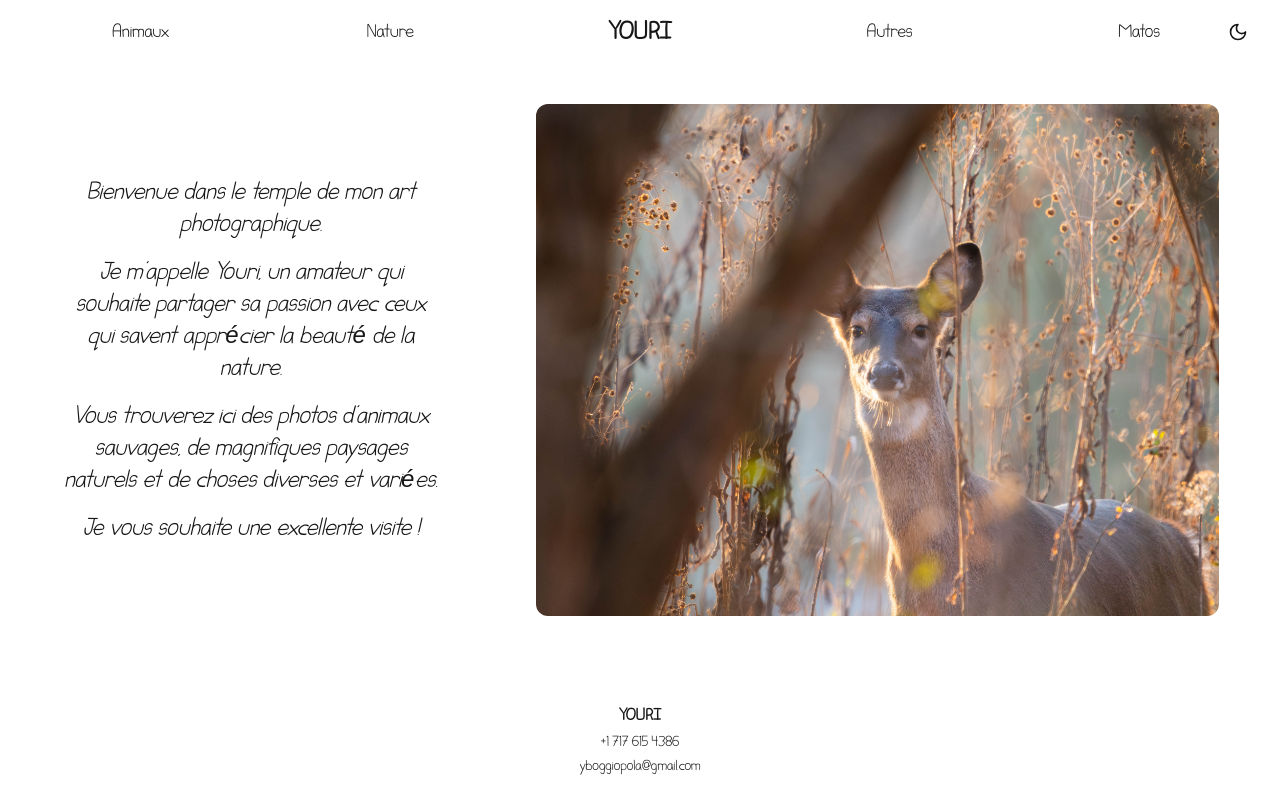
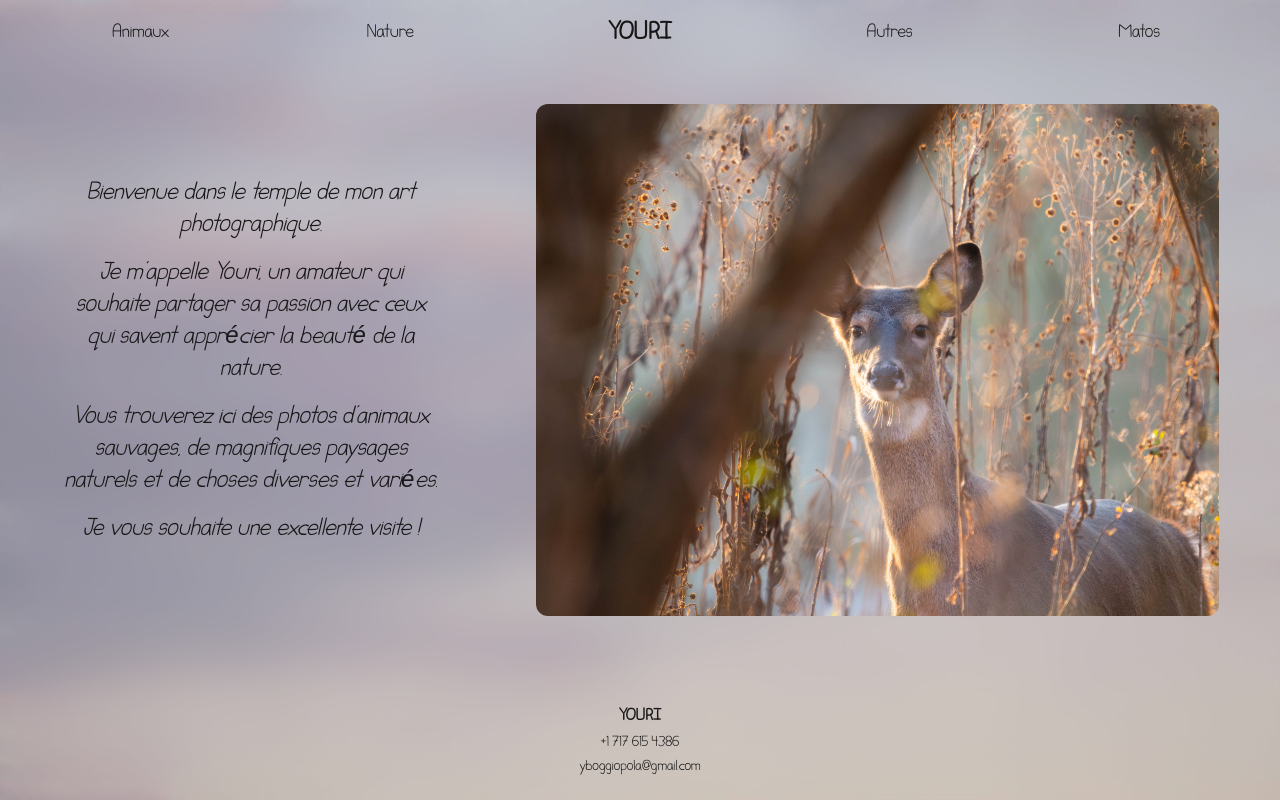
Before and after one commit to emilejly-takeup/youri-art-gallery, a Next.js app: page / in a window 1280 px wide. Built offline with nearby package versions, Linux system fonts and the light colour scheme.

Commit message:
refactorisation + links rework

```diff
--- a/public/content/navigation.json
+++ b/public/content/navigation.json
@@ -1,6 +1,6 @@
 {
     "menu": {
-        "home": "Accueil",
+        "home": "Acceuil",
         "animals": "Animaux",
         "nature": "Nature",
         "equipment": "Matos",
--- a/src/app/globals.css
+++ b/src/app/globals.css
@@ -2,31 +2,31 @@
 @tailwind components;
 @tailwind utilities;
 
-:root[data-theme="light"] {
-    --background: #ffffff;
-    --foreground: #171717;
-}
-
-:root[data-theme="dark"] {
-    --background: #0a0a0a;
-    --foreground: #ededed;
-}
-
-/* Default theme */
-:root {
-    --background: #ffffff;
-    --foreground: #171717;
-}
-
 body {
-    color: var(--foreground);
-    background: var(--background);
+    color: #171717;
+    background: rgba(255, 255, 255, 0.8);
     font-family: var(--font-main), var(--font-italic), system-ui, sans-serif;
     margin: 0;
     padding: 0;
     min-height: 100vh;
     display: flex;
     flex-direction: column;
+    position: relative;
+}
+
+body::before {
+    content: "";
+    position: fixed;
+    top: 0;
+    left: 0;
+    width: 100%;
+    height: 100%;
+    z-index: -1;
+    background-image: url("/bg.jpg");
+    background-size: cover;
+    background-position: center;
+    background-repeat: no-repeat;
+    background-attachment: fixed;
 }
 
 main {
--- a/src/app/layout.tsx
+++ b/src/app/layout.tsx
@@ -39,9 +39,11 @@ export default function RootLayout({
     return (
         <html lang="fr">
             <body className={`${mainFont.variable} ${italicFont.variable} antialiased min-h-screen flex flex-col`}>
-                <NavBar />
-                <main className="flex items-center justify-center lg:max-h-[calc(100vh-theme(spacing.52))] overflow-y-auto">{children}</main>
-                <Footer />
+                <div className="min-h-screen flex flex-col backdrop-blur-xl bg-white/30">
+                    <NavBar />
+                    <main className="flex items-center justify-center lg:max-h-[calc(100vh-theme(spacing.52))] overflow-y-auto">{children}</main>
+                    <Footer />
+                </div>
             </body>
         </html>
     );
--- a/src/components/nav-bar.tsx
+++ b/src/components/nav-bar.tsx
@@ -1,19 +1,19 @@
 "use client";
 
+import { NAV_ITEMS } from "@/config/navigation";
 import Link from "next/link";
 import { usePathname } from "next/navigation";
 import { useState } from "react";
-import navigationContent from "../../public/content/navigation.json";
 import NavDrawer from "./nav-drawer";
-import ThemeToggle from "./theme-toggle";
+import NavLink from "./nav-link";
 
 export default function NavBar() {
     const [isDrawerOpen, setIsDrawerOpen] = useState(false);
     const pathname = usePathname();
+
     return (
         <header className="w-full py-4 relative">
             <nav className="container mx-auto px-4">
-                {/* Burger Menu Button - Only visible on mobile */}
                 <button
                     onClick={() => setIsDrawerOpen(true)}
                     className="md:hidden absolute left-4 top-1/2 -translate-y-1/2 p-2 text-2xl"
@@ -22,51 +22,33 @@ export default function NavBar() {
                     ☰
                 </button>
 
-                {/* Desktop Navigation */}
                 <div className="flex justify-between items-center">
                     <ul className="w-full hidden md:grid grid-cols-5 items-center text-xs md:text-base xl:text-lg">
-                        <li className="text-center">
-                            <Link href="/animals" className={`hover:opacity-80 ${pathname?.includes("/animals") ? "text-red-500" : ""}`}>
-                                {navigationContent.menu.animals}
-                            </Link>
-                        </li>
-                        <li className="text-center">
-                            <Link href="/nature" className={`hover:opacity-80 ${pathname?.includes("/nature") ? "text-red-500" : ""}`}>
-                                {navigationContent.menu.nature}
-                            </Link>
-                        </li>
+                        {NAV_ITEMS.slice(0, 2).map((item) => (
+                            <li key={item.href} className="text-center">
+                                <NavLink item={item} pathname={pathname} />
+                            </li>
+                        ))}
                         <li className="text-center text-base md:text-xl xl:text-2xl font-bold">
                             <Link href="/" className="hover:opacity-80">
                                 YOURI
                             </Link>
                         </li>
-                        <li className="text-center">
-                            <Link href="/misc" className={`hover:opacity-80 ${pathname?.includes("/misc") ? "text-red-500" : ""}`}>
-                                {navigationContent.menu.others}
-                            </Link>
-                        </li>
-                        <li className="text-center">
-                            <Link href="/matos" className={`hover:opacity-80 ${pathname?.includes("/matos") ? "text-red-500" : ""}`}>
-                                {navigationContent.menu.equipment}
-                            </Link>
-                        </li>
+                        {NAV_ITEMS.slice(2).map((item) => (
+                            <li key={item.href} className="text-center">
+                                <NavLink item={item} pathname={pathname} />
+                            </li>
+                        ))}
                     </ul>
 
-                    {/* Mobile Title - Center aligned */}
                     <div className="md:hidden w-full text-center text-xl font-bold">
                         <Link href="/" className="hover:opacity-80">
                             YOURI
                         </Link>
                     </div>
-
-                    {/* Theme Toggle - Always visible */}
-                    <div className="absolute right-4 top-1/2 -translate-y-1/2 p-2">
-                        <ThemeToggle />
-                    </div>
                 </div>
             </nav>
 
-            {/* Mobile Drawer */}
             <NavDrawer isOpen={isDrawerOpen} onClose={() => setIsDrawerOpen(false)} />
         </header>
     );
--- /dev/null
+++ b/src/components/nav-link.tsx
@@ -0,0 +1,23 @@
+import { NavItem } from "@/config/navigation";
+import Link from "next/link";
+import navigationContent from "../../public/content/navigation.json";
+
+type NavLinkProps = {
+    item: NavItem;
+    pathname: string | null;
+    onClick?: () => void;
+    className?: string;
+    activeClassName?: string;
+};
+
+export default function NavLink({ item, pathname, onClick, className = "", activeClassName }: NavLinkProps) {
+    return (
+        <Link
+            href={item.href}
+            className={`hover:opacity-80 ${pathname?.includes(item.href) ? `${activeClassName || "text-white"} font-bold` : ""} ${className}`}
+            onClick={onClick}
+        >
+            {navigationContent.menu[item.label]}
+        </Link>
+    );
+}
--- a/src/components/picture-frame.tsx
+++ b/src/components/picture-frame.tsx
@@ -57,12 +57,12 @@ export const PictureFrame: React.FC<PictureFrameProps> = ({ imageName, variant }
         <div className={`picture-frame ${sizeClasses[variant]} rounded-xl relative`}>
             <div className={`${aspectRatioClass}`}>
                 <div className="absolute inset-0">
-                    {isLoading && !isImageCached && <div className="absolute inset-0 bg-gray-100 rounded-xl animate-pulse duration-500" />}
+                    {isLoading && !isImageCached && <div className="absolute inset-0" />}
                     {imageName && (
                         <img
                             src={`${basePath}${imageName}`}
                             alt="Picture"
-                            className={`rounded-xl object-cover object-top w-full h-full transition-opacity duration-300 ${
+                            className={`rounded-xl object-cover object-top w-full h-full transition-opacity duration-1000 ${
                                 isLoading && !isImageCached ? "opacity-0" : "opacity-100"
                             }`}
                             onLoad={handleImageLoad}
--- a/src/components/theme-toggle.tsx
+++ /dev/null
@@ -1,29 +0,0 @@
-"use client";
-
-import { Moon, Sun } from "lucide-react";
-import { useEffect, useState } from "react";
-
-export default function ThemeToggle() {
-    const [theme, setTheme] = useState<"light" | "dark">("light");
-
-    useEffect(() => {
-        const savedTheme = localStorage.getItem("theme") as "light" | "dark" | null;
-        if (savedTheme) {
-            setTheme(savedTheme);
-            document.documentElement.setAttribute("data-theme", savedTheme);
-        }
-    }, []);
-
-    const toggleTheme = () => {
-        const newTheme = theme === "light" ? "dark" : "light";
-        setTheme(newTheme);
-        localStorage.setItem("theme", newTheme);
-        document.documentElement.setAttribute("data-theme", newTheme);
-    };
-
-    return (
-        <button onClick={toggleTheme} className="p-2 rounded-full transition-colors" aria-label="Toggle theme">
-            {theme === "light" ? <Moon className="size-5" /> : <Sun className="size-5 fill-current" />}
-        </button>
-    );
-}
--- /dev/null
+++ b/src/config/navigation.ts
@@ -0,0 +1,13 @@
+import navigationContent from "../../public/content/navigation.json";
+
+export type NavItem = {
+    href: string;
+    label: keyof typeof navigationContent.menu;
+};
+
+export const NAV_ITEMS: NavItem[] = [
+    { href: "/animals", label: "animals" },
+    { href: "/nature", label: "nature" },
+    { href: "/misc", label: "others" },
+    { href: "/matos", label: "equipment" },
+];
--- a/tailwind.config.ts
+++ b/tailwind.config.ts
@@ -4,10 +4,6 @@ export default {
     content: ["./src/pages/**/*.{js,ts,jsx,tsx,mdx}", "./src/components/**/*.{js,ts,jsx,tsx,mdx}", "./src/app/**/*.{js,ts,jsx,tsx,mdx}"],
     theme: {
         extend: {
-            colors: {
-                background: "var(--background)",
-                foreground: "var(--foreground)",
-            },
             fontFamily: {
                 main: ["var(--font-main)"],
                 italic: ["var(--font-italic)"],
```
Also changed, not shown: src/components/nav-drawer.tsx (+9 -48 lines), public/bg.jpg (added).
